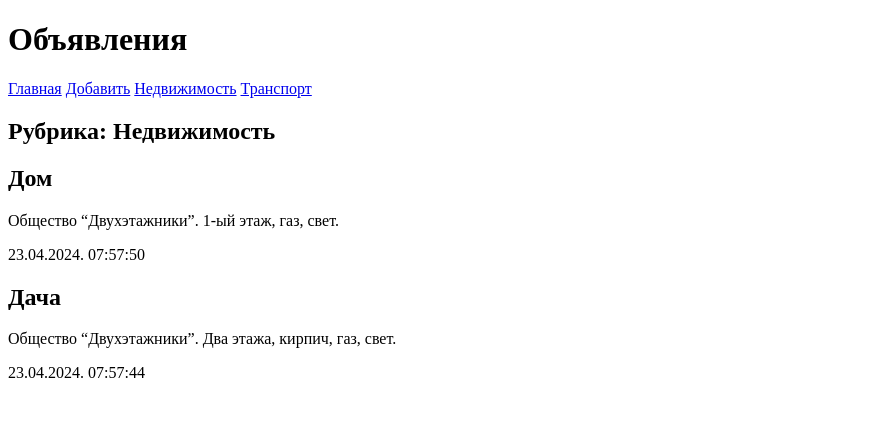
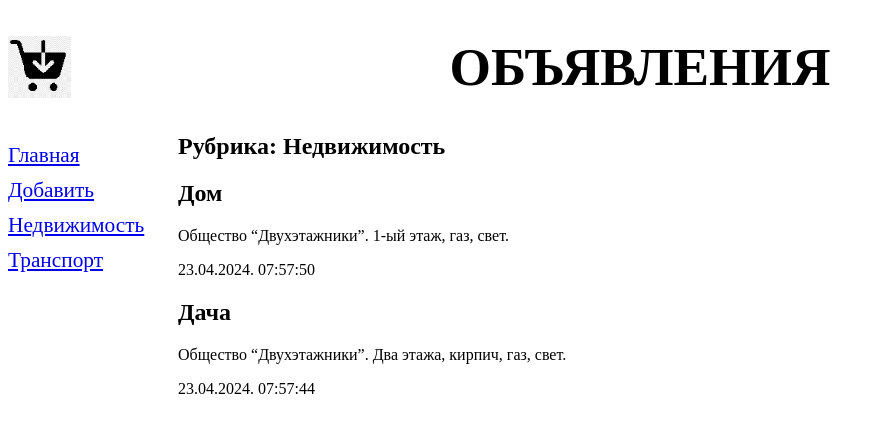
Before and after one commit to Evchap/Django_Project_virt_1, a Django app: page /bboard/1/ in a window 1280 px wide. Shown: the top 433 px of the page, without its empty margins (0-885 px from the left). Run offline with Django 5.2, Linux system fonts and the light colour scheme; data comes from the database, SQL or seed files in the repository.

Commit message:
Add style.css

```diff
--- a/Django_Project_virt_1/Django_Project_virt_1/settings.py
+++ b/Django_Project_virt_1/Django_Project_virt_1/settings.py
@@ -9,7 +9,7 @@ https://docs.djangoproject.com/en/5.0/topics/settings/
 For the full list of settings and their values, see
 https://docs.djangoproject.com/en/5.0/ref/settings/
 """
-
+import os
 from pathlib import Path
 
 # Build paths inside the project like this: BASE_DIR / 'subdir'.
@@ -118,6 +118,7 @@ USE_TZ = True
 # https://docs.djangoproject.com/en/5.0/howto/static-files/
 
 STATIC_URL = 'static/'
+# STATICFILES_DIRS = [os.path.join(BASE_DIR, 'bboard/static')] # НЕ РАБОТАЕТ
 
 # Default primary key field type
 # https://docs.djangoproject.com/en/5.0/ref/settings/#default-auto-field
--- /dev/null
+++ b/Django_Project_virt_1/bboard/static/bboard/style.css
@@ -0,0 +1,22 @@
+
+header h1 {
+	font-size: 40pt;
+	text-transform: uppercase;
+	text-align: center;
+	background-image: url("bbb.jpg");
+	background-repeat: no-repeat;
+	background-size: 5% 100%;
+}
+
+nav {
+	font-size: 16pt;
+	width: 150px;
+	float: left;
+}
+nav a {
+	display: block;
+	margin: 10px 0px;
+}
+section {
+	margin-left: 170px;
+}
--- a/Django_Project_virt_1/bboard/templates/bboard/index.html
+++ b/Django_Project_virt_1/bboard/templates/bboard/index.html
@@ -1,13 +1,16 @@
+
+
 <!DOCTYPE html>
 <html lang="en">
 
-{% extends "layout/basic.html" %}
+{% extends 'layout/basic.html' %}
 {% block content %}
 
 		{% for bb in bbs %}
 		<div>
 			<h2>{{ bb.title }}</h2>
 			<p>{{ bb.content }}</p>
+			<p><a href="{% url 'by_rubric' bb.rubric.pk %}">{{ bb.rubric.name }}></a></p>
 			<p>{{ bb.published|date:'d.m.Y. H:i:s' }}</p>
 		</div>
 		{% endfor %}
--- a/Django_Project_virt_1/bboard/templates/layout/basic.html
+++ b/Django_Project_virt_1/bboard/templates/layout/basic.html
@@ -1,8 +1,12 @@
+{% load static %}
+
 <!DOCTYPE html>
+
 <html lang="en">
-	<head>
-		<meta charset=”UTF-8”>
-        <title>{% block title %}Главная{% endblock title %} :: Доска объявлений</title>
+    <head>
+		<meta charset="UTF-8">
+        <title>{% block title %}Главная{% endblock %} :: Доска объявлений</title>
+        <link rel="stylesheet" type="text/css" href="{% static 'bboard/style.css' %}">
 	</head>
 	<body>
         <header>
```
Also changed, not shown: Django_Project_virt_1/bboard/static/bboard/1.png (added), Django_Project_virt_1/bboard/static/bboard/bbb.jpg (added).
